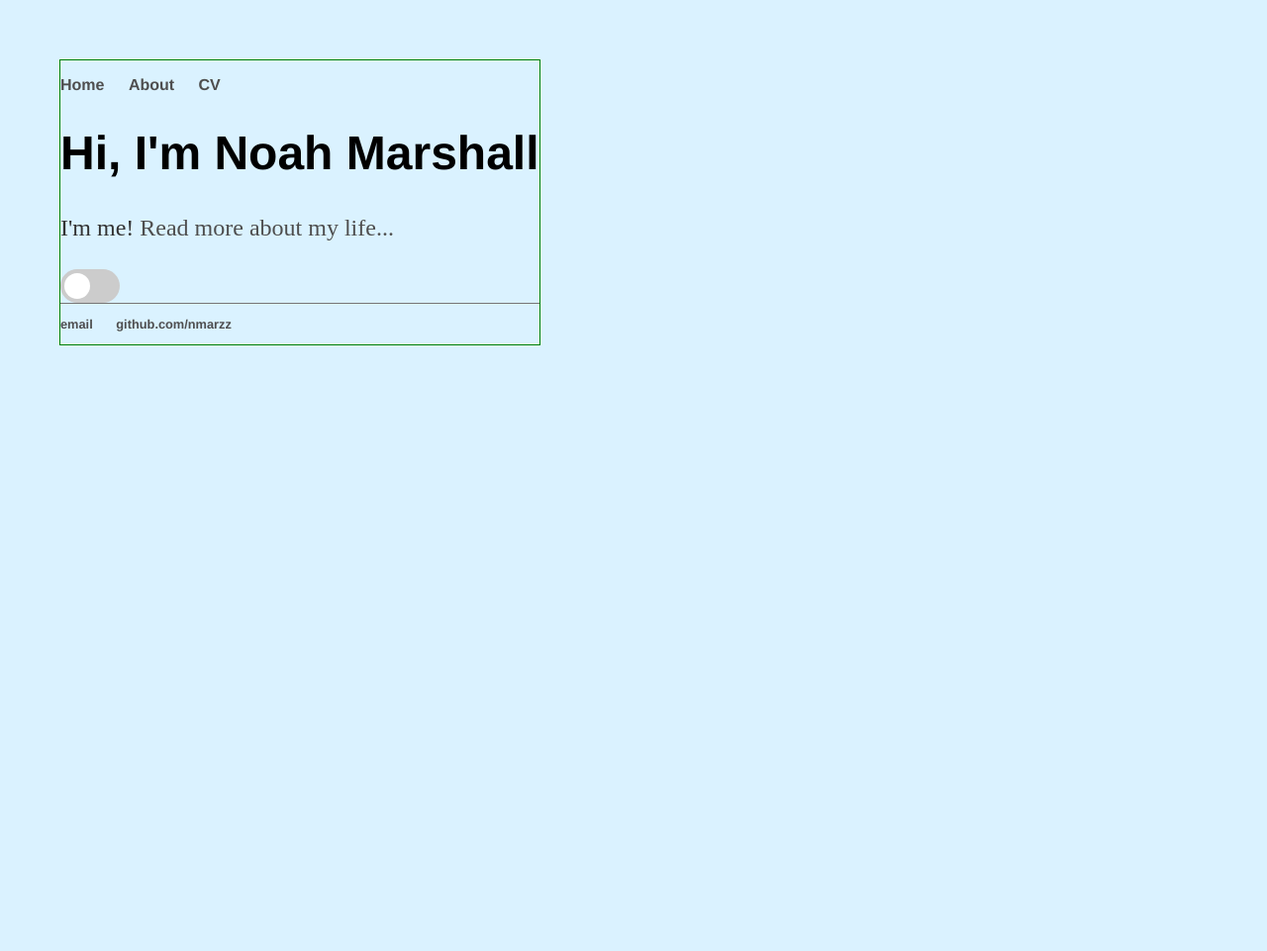
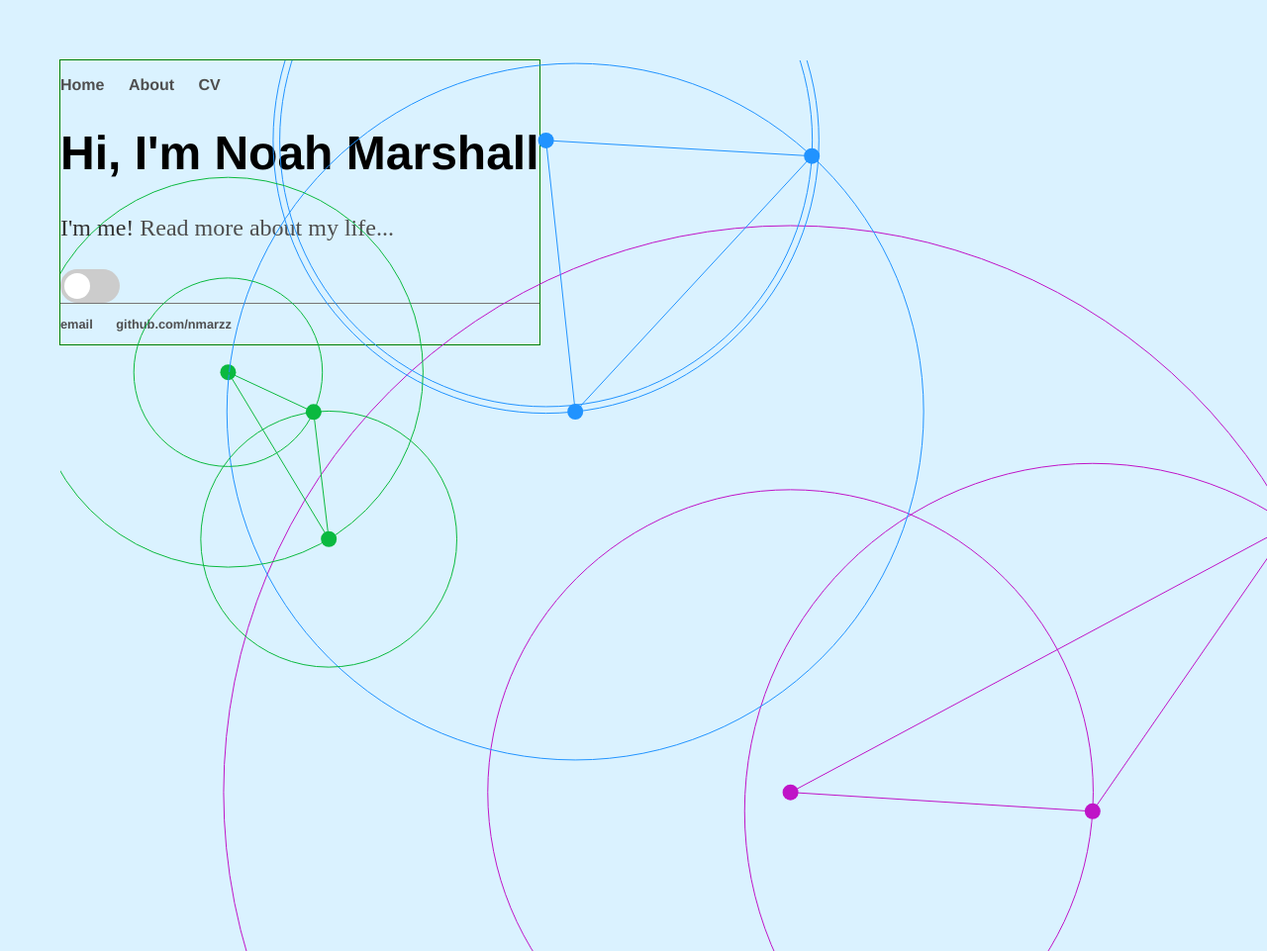
Before and after one commit to nmarzz/nmarzz.github.io, a Jekyll site: the page built from index.html, in a window 1280 px wide. Shown: the whole page at 99% size. Built offline with Jekyll 4.4.1, drawn with Linux system fonts in a browser that asks for light colours; before the commit the page ends 900 px from its top, so only the background shows below that.

Commit message:
add background

```diff
--- a/index.html
+++ b/index.html
@@ -16,6 +16,6 @@ title: Noah Marshall
   <span class="slider round"></span>
 </label>
 
-<!-- </div><!  <canvas id="myCanvas" style= "position:absolute; left:0px; top:0px;">
+<canvas id="myCanvas" style= "position:absolute; left:0px; top:0px;">
 </canvas>
-</body> -->
+</body>
```
